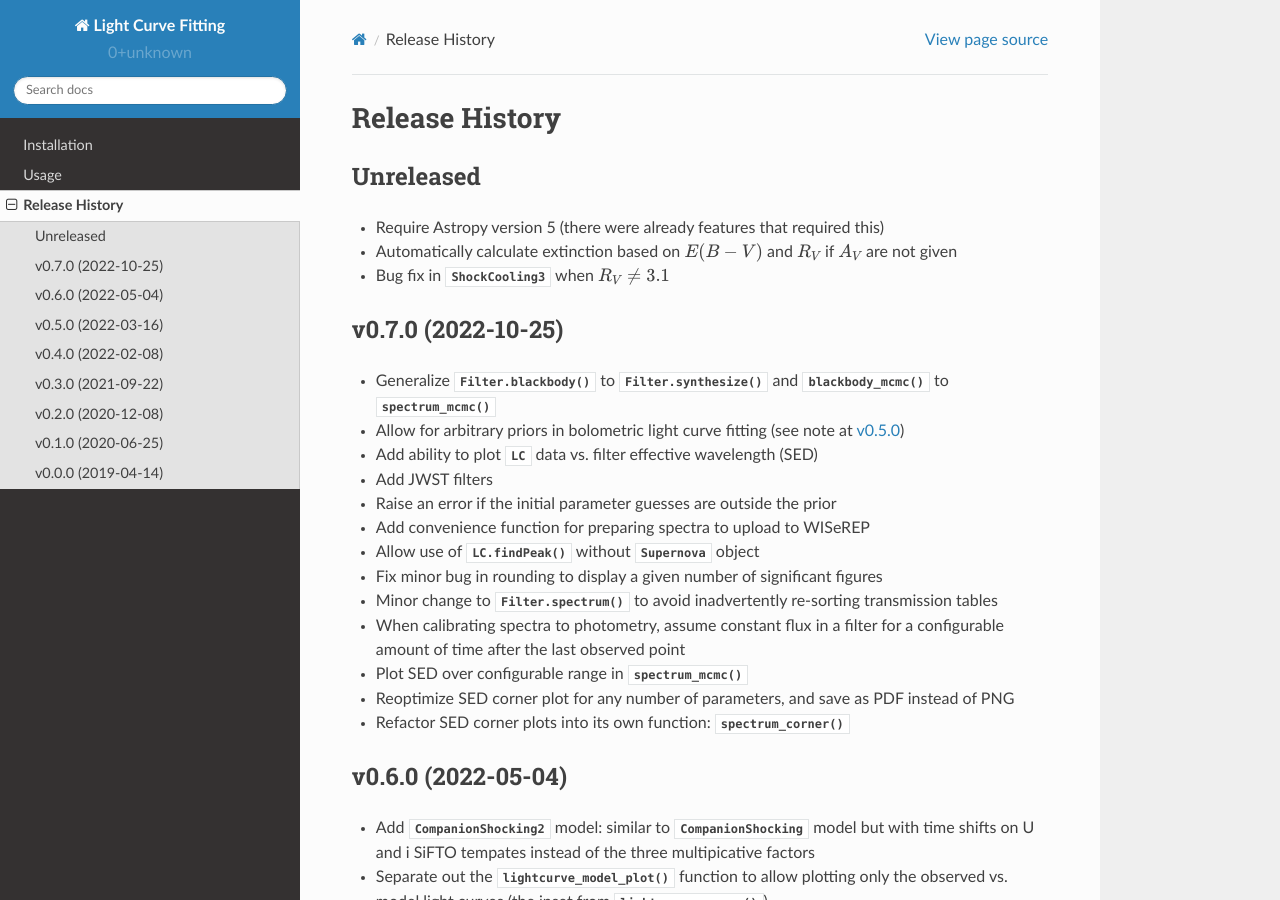
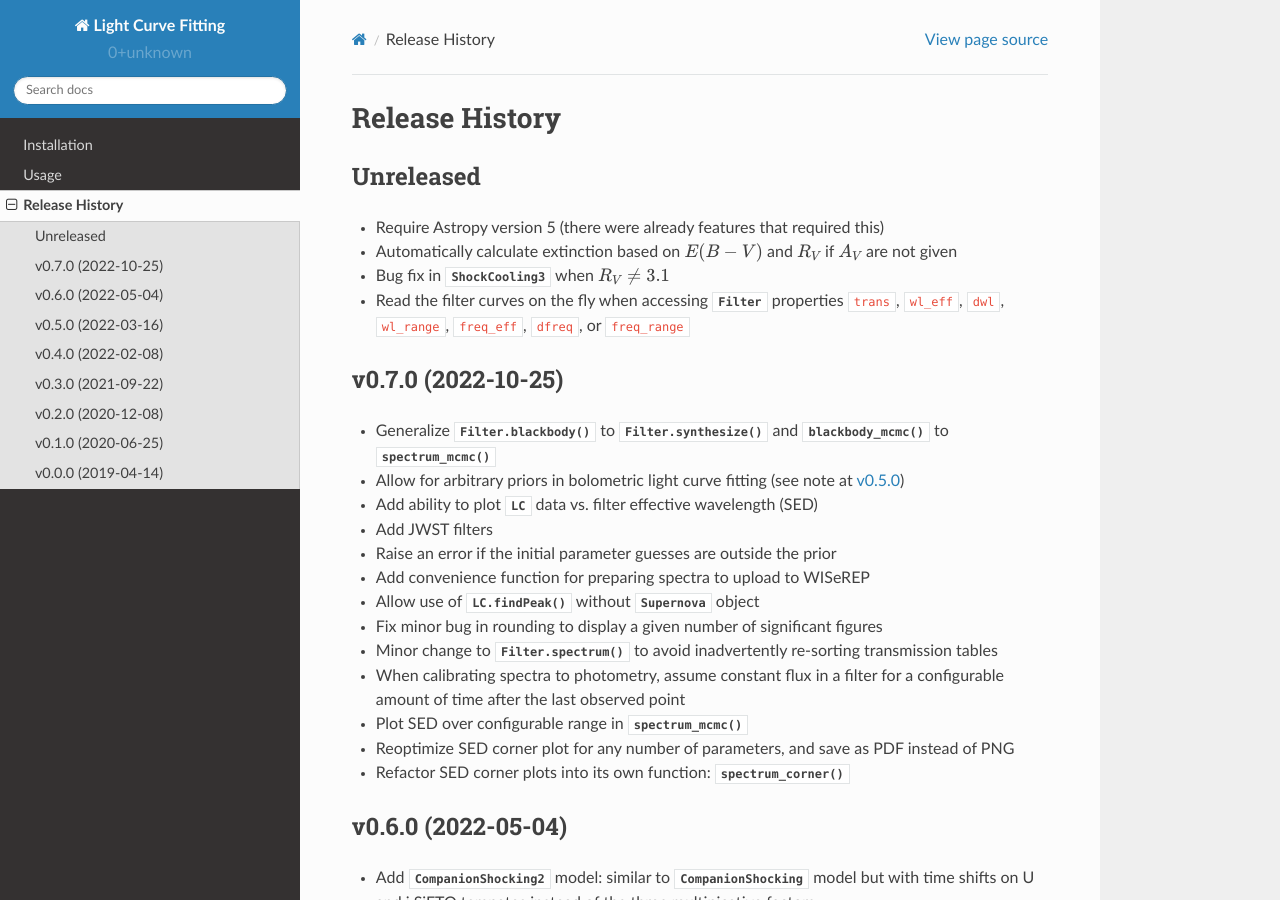
Before and after one commit to griffin-h/lightcurve_fitting, a Sphinx documentation site: the page built from docs/source/release-history.rst, in a window 1280 px wide and 900 px high. Built offline with Sphinx 7.4.7 and the Read the Docs theme 2.0.0, drawn with Linux system fonts in a browser that asks for light colours; pages that are not in the unit, such as notebooks, are missing from menus.

Commit message:
update release history for Filter properties

```diff
--- a/docs/source/release-history.rst
+++ b/docs/source/release-history.rst
@@ -7,6 +7,7 @@ Unreleased
 * Require Astropy version 5 (there were already features that required this)
 * Automatically calculate extinction based on :math:`E(B-V)` and :math:`R_V` if :math:`A_V` are not given
 * Bug fix in :class:`.ShockCooling3` when :math:`R_V \ne 3.1`
+* Read the filter curves on the fly when accessing :class:`Filter` properties ``trans``, ``wl_eff``, ``dwl``, ``wl_range``, ``freq_eff``, ``dfreq``, or ``freq_range``
 
 v0.7.0 (2022-10-25)
 -------------------
```
